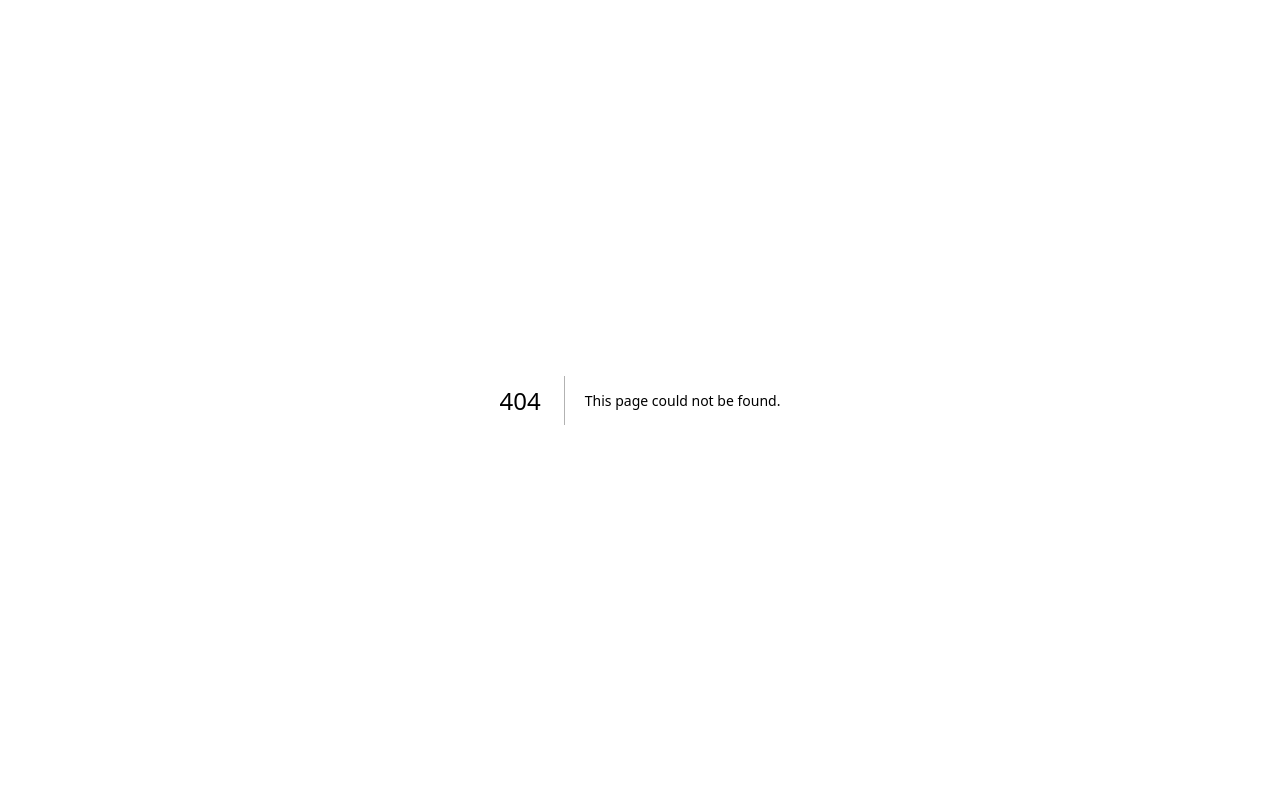
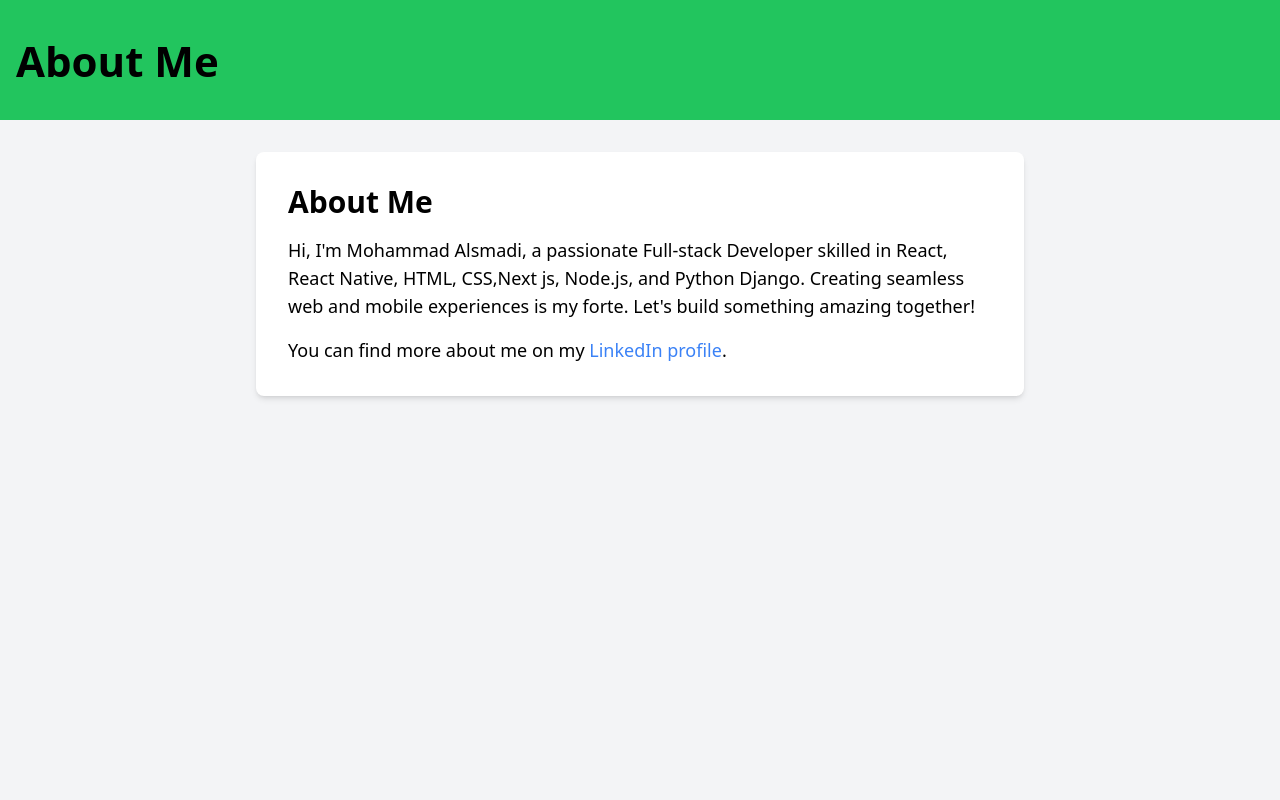
Before and after one commit to mohammadalsmadi2000/Cookie-Stand-Admin, a Next.js app: page /about in a window 1280 px wide. Before the commit this address had no page. Shown: the top 800 px of the page. Built offline with nearby package versions, Linux system fonts and the light colour scheme.

Commit message:
feat: 📄 Create About Page

```diff
--- /dev/null
+++ b/pages/about.js
@@ -0,0 +1,42 @@
+
+import Footer from '@/components/Footer';
+import Header from '@/components/Header';
+import Head from 'next/head';
+import React from 'react';
+
+const About = () => {
+    return (
+        <>
+            <Head>
+                <title>Cookie Stand Admin - About</title>
+                <meta
+                    name="description"
+                    content="Cookie Stand Admin is a web application that allows you to manage and track your cookie stands. Create new stands, view sales reports, and track performance with ease. Join us and take your cookie business to the next level!"
+                />
+                <meta name="viewport" content="width=device-width, initial-scale=1.0" />
+                <meta name="keywords" content="cookie stand, admin, react, next.js" />
+                <meta name="author" content="Your Name Here" />
+
+                {/* Twitter Meta Tags */}
+                <meta name="twitter:title" content="Cookie Stand Admin - Your Title Here" />
+                <meta name="twitter:description" content="Cookie Stand Admin is a web application that allows you to manage and track your cookie stands. Create new stands, view sales reports, and track performance with ease. Join us and take your cookie business to the next level!" />
+                <meta name="twitter:card" content="summary_large_image" />
+            </Head>
+            <Header title="About Me" />
+            <div className="min-h-screen p-8 bg-gray-100">
+                <div className="max-w-3xl p-8 mx-auto bg-white rounded-lg shadow-md">
+                    <h1 className="mb-4 text-3xl font-bold">About Me</h1>
+                    <p className="mb-4 text-lg">
+                        Hi, I'm Mohammad Alsmadi, a passionate Full-stack Developer skilled in React, React Native, HTML, CSS,Next js, Node.js, and Python Django. Creating seamless web and mobile experiences is my forte. Let's build something amazing together!
+                    </p>
+                    <p className="text-lg">
+                        You can find more about me on my <a className="text-blue-500" href="https://www.linkedin.com/in/mohammad-al-smadi-35a0171a1/" target="_blank" rel="noopener noreferrer">LinkedIn profile</a>.
+                    </p>
+                </div>
+            </div>
+            <Footer />
+        </>
+    );
+};
+
+export default About;
```
